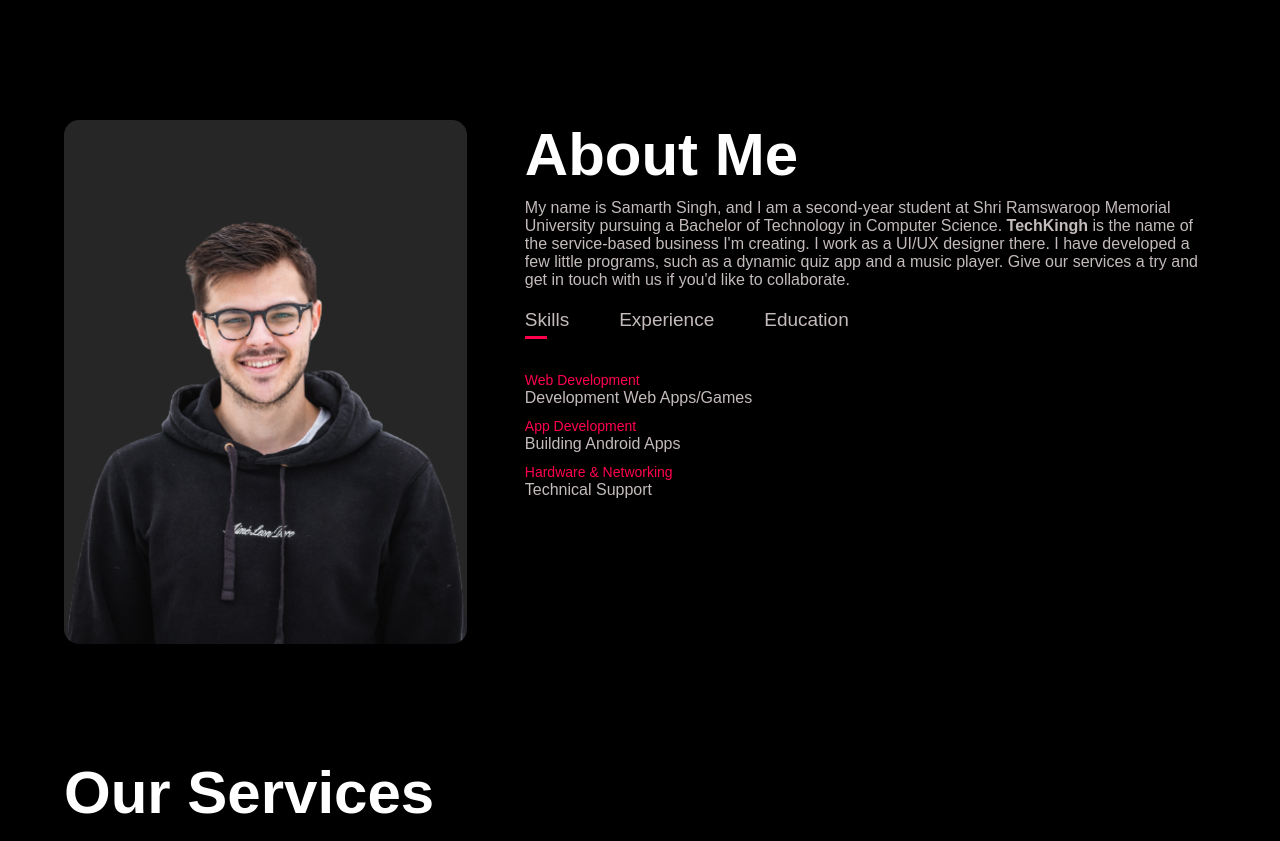
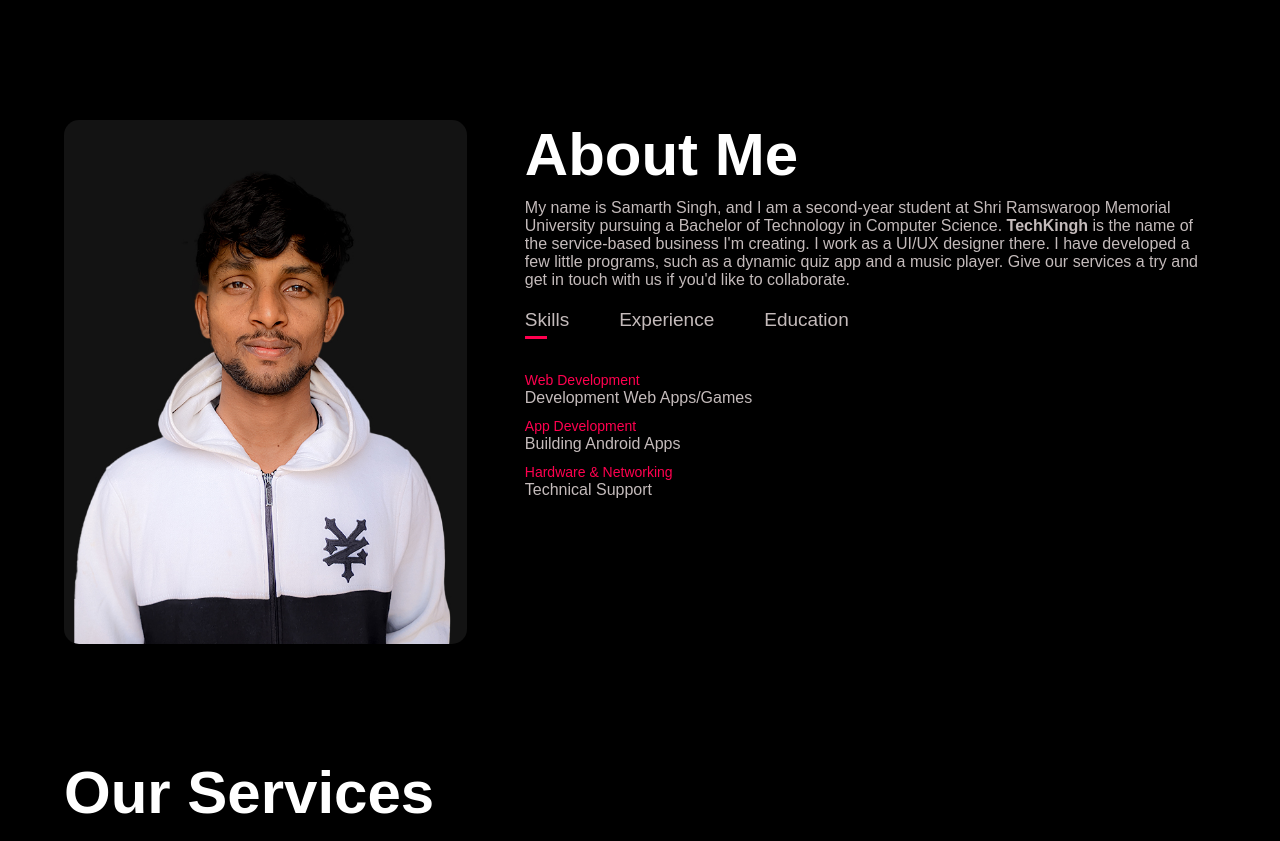
Before and after one commit to Knightkingh0/Sam-Portfolio, a plain HTML site: page Index.html in a window 1280 px wide. Shown: the part 720-1561 px from the top of the page. Drawn offline with nearby package versions, Linux system fonts and the light colour scheme.

Commit message:
Update Index.html

```diff
--- a/Index.html
+++ b/Index.html
@@ -40,7 +40,7 @@
             <div class="container">
                 <div class="row">
                     <div class="about-col-1">
-                        <img src="images/user.png">
+                        <img src="images/user-1.jpg">
                     </div>
                     <div class="about-col-2">
                         <h1 class="sub-title">About Me</h1>
```
